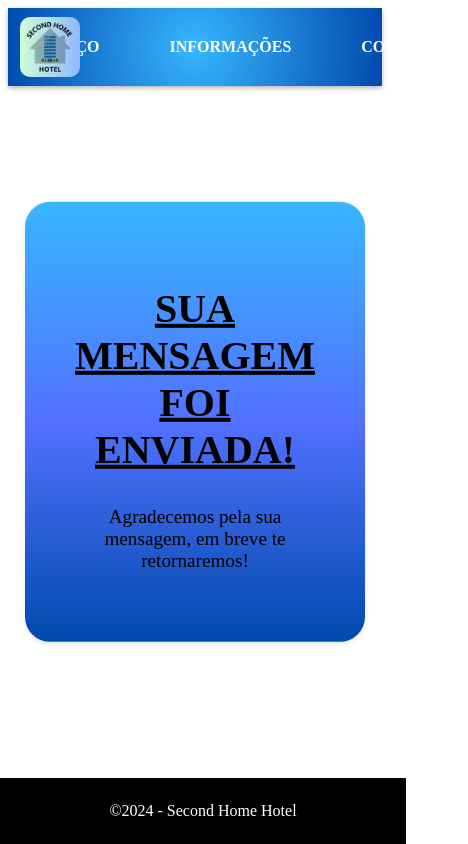
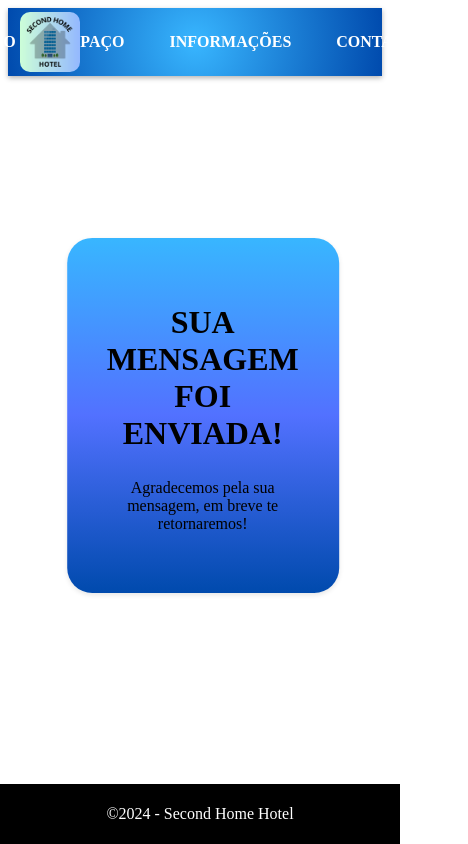
Before and after one commit to mateusfg7/trabalho-dev-web-periodo-ll, a plain HTML site: page agradecimentos.html in a window 390 px wide. Shown: the whole page, 468 px wide, since content can reach past the window. Drawn offline with Linux system fonts and the light colour scheme.

Commit message:
Adicionado o media query das páginas de contato e agradecimento

```diff
--- a/agradecimentos.html
+++ b/agradecimentos.html
@@ -56,7 +56,6 @@
             /* Estilos para o título */
             .titulo h1 {
                 font-size: 2.5rem;
-                text-decoration: underline;
             }
 
             /* Estilos para o texto abaixo do título */
@@ -88,6 +87,71 @@
                 left: -0;
                 width: 100%;
             }
+
+            /* Responsividade da página */
+            @media only screen and (max-width: 1024px){
+                /* Estilizando o cabeçalho */
+                #cabecalho {
+                    padding: 20px;
+                }
+
+                /* Estilizando os links do menu */
+                .navMenu a {
+                    padding: 10px 20px;
+                    margin-right: 15px;
+                }
+
+                /* Personaliza o box com a mensagem de agradecimento */
+                .mensagem {
+                    max-width: 500px;
+                    top: 50%;
+                    left: 50%;
+                    transform: translate(-50%, -50%);
+                    padding: 45px;
+                }
+
+                /* Estilos para o rodapé */
+                .rodape {
+                    padding: 10px;
+                }
+            }
+
+            @media only screen and (max-width: 768px){
+                /* Estilizando o cabeçalho */
+                #cabecalho {
+                    padding: 15px;
+                }
+
+                /* Estilizando os links do menu */
+                .navMenu a {
+                    padding: 10px 20px;
+                    margin-right: 5px;
+                }
+
+                /* Estilos para o título */
+                .titulo h1 {
+                    font-size: 2rem;
+                }
+
+                /* Estilos para o texto abaixo do título */
+                .titulo p {
+                    font-size: 1rem;
+                }
+
+                /* Personaliza o box com a mensagem de agradecimento */
+                .mensagem {
+                    max-width: 400px;
+                    top: 45%;
+                    left: 45%;
+                    transform: translate(-40%, -40%);
+                    padding: 40px;
+                }
+
+                /* Estilos para o rodapé */
+                .rodape {
+                    padding: 5px;
+                }
+            }
         </style>
     </head>
     <body>
```
Also changed, not shown: contato.html (+50 -2 lines).
